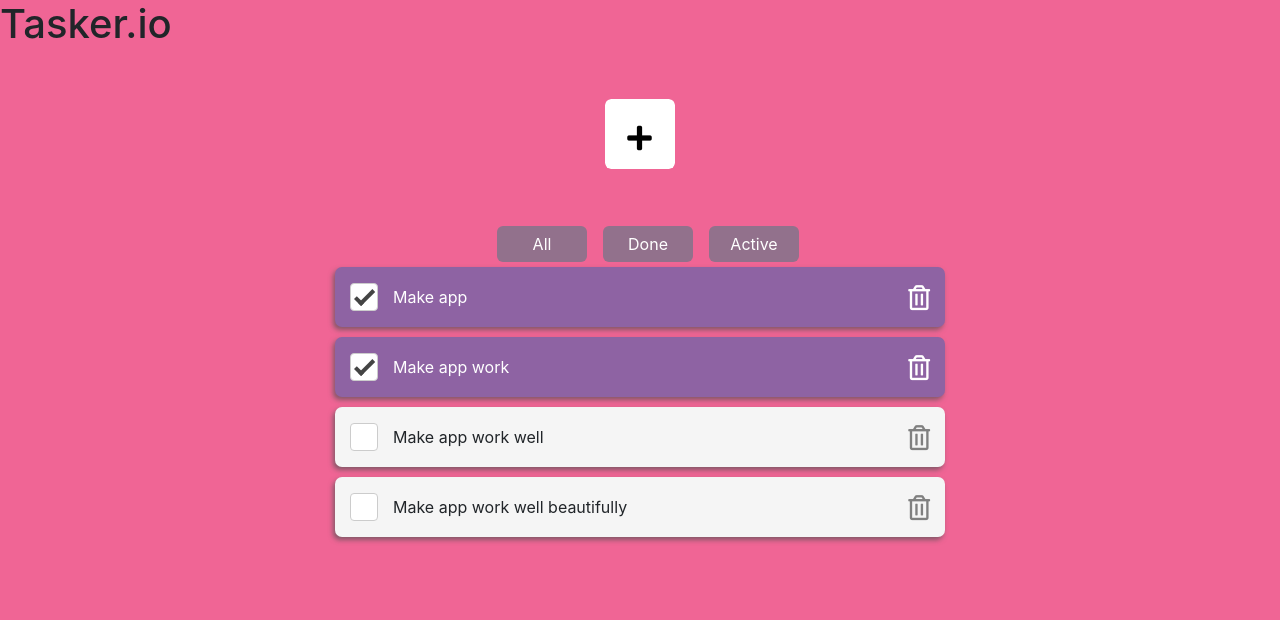
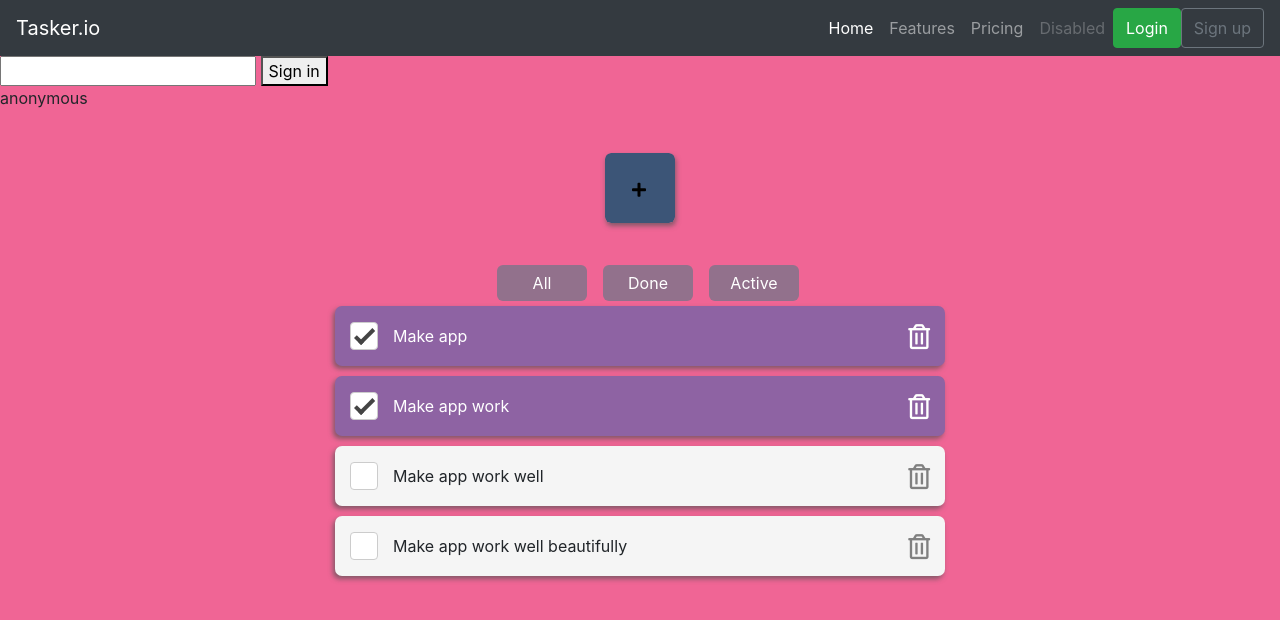
Before and after one commit to fitoskalante/TaskerApp, a plain HTML site: page index.html in a window 1280 px wide. Drawn offline with nearby package versions, Linux system fonts and the light colour scheme.

Commit message:
intital commit

```diff
--- a/css/styles.css
+++ b/css/styles.css
@@ -4,6 +4,7 @@ body {
   height: 100%;
   width: 100%;
 }
+
 .main-container {
   height: 100%;
   width: 100%;
@@ -13,24 +14,24 @@ ul {
   width: 100%;
   list-style: none;
 }
-.btn {
+.btn-filter {
   color: white;
   background-color: #92718C;
   border-radius: 6px;
   border: none;
 }
 
-.btn:active {
+.btn-filter:active {
     background-color: #693B61;
   }
 
-.btn:focus {
+.btn-filter:focus {
     background-color: #693B61;
   }
 
 .top-container {
     margin-top: 50px;
-    margin-bottom: 50px;
+    margin-bottom: 35px;
 }
 
 li {
@@ -136,6 +137,9 @@ li {
     -webkit-transition: all 0.3s ease-in-out;
     -moz-transition: all 0.3s ease-in-out;
     transition: all 0.3s ease-in-out;
+    -webkit-box-shadow: 1px 3px 5px 0px rgba(82, 82, 82, 0.69);
+    -moz-box-shadow: 1px 3px 5px 0px rgba(82, 82, 82, 0.69);
+    box-shadow: 1px 3px 5px 0px rgba(82, 82, 82, 0.69);
 }
 .search-wrapper.active .input-holder {
     border-radius: 50px;
@@ -181,6 +185,7 @@ li {
     -webkit-transform: translate(0, 10px);
     -moz-transform: translate(0, 10px);
     transform: translate(0, 10px);
+
 }
 
 .search-wrapper .input-holder .search-icon {
@@ -198,6 +203,8 @@ li {
     -webkit-transition: all 0.3s ease-in-out;
     -moz-transition: all 0.3s ease-in-out;
     transition: all 0.3s ease-in-out;
+    background-color: #3C5577;
+
 }
 .search-wrapper.active .input-holder .search-icon {
     width: 50px;
@@ -236,9 +243,8 @@ li {
 }
 
 .fa-plus {
-    font-size: 28px;
     transform: rotate(45deg);
-    /* margin-left: 2%; */
+    text-align: middle;
 
 }
 
--- a/index.html
+++ b/index.html
@@ -19,16 +19,33 @@
   </head>
 
   <body>
-     <h1>Tasker.io</h1>
-    <!-- <input id="login">
-    <button onclick="login()">Sign in</button>  -->
+        <nav class="navbar navbar-expand-lg navbar-dark bg-dark">
+                <a class="navbar-brand" href="#">Tasker.io</a>
+                <button class="navbar-toggler" type="button" data-toggle="collapse" data-target="#navbarNavAltMarkup" aria-controls="navbarNavAltMarkup" aria-expanded="false" aria-label="Toggle navigation">
+                  <span class="navbar-toggler-icon"></span>
+                </button>
+                <div class="collapse navbar-collapse" id="navbarNavAltMarkup">
+                  <div class="navbar-nav ml-auto">
+                    <a class="nav-item nav-link active" href="#">Home <span class="sr-only">(current)</span></a>
+                    <a class="nav-item nav-link" href="#">Features</a>
+                    <a class="nav-item nav-link" href="#">Pricing</a>
+                    <a class="nav-item nav-link disabled" href="#" tabindex="-1" aria-disabled="true">Disabled</a>
+                    <button class="btn btn-success"> Login</button>
+                    <button class="btn btn-outline-secondary"> Sign up</button>
+                  </div>
+                </div>
+              </nav>
+
+     <input id="login">
+     <button onclick="login()">Sign in</button>
+     <div id="username">Username</div>
     <div class="main-container container d-flex justify-content-center flex-column align-content-center align-items-center col-12 col-md-10 col-lg-6">
 
         <div class="top-container container-fluid d-flex justify-content-center">
                 <form onsubmit="submitFn(this, event);">
                         <div class="search-wrapper">
                             <div class="input-holder">
-                                <input type="text" id="todo" class="search-input" placeholder="hmmm what to do...?" />
+                                <input type="text" id="todo" class="search-input" placeholder="What to do...?" />
                                 <button class="search-icon"  onclick="searchToggle(this, event); addTodo()"><span><i class="fas fa-plus"></i></span></button>
                             </div>
                             <span class="close" onclick="searchToggle(this, event);"></span>
@@ -59,6 +76,7 @@
       integrity="sha384-JjSmVgyd0p3pXB1rRibZUAYoIIy6OrQ6VrjIEaFf/nJGzIxFDsf4x0xIM+B07jRM"
       crossorigin="anonymous"
     ></script>
+
     <script src="js/scripts.js"></script>
 
   </body>
--- a/js/scripts.js
+++ b/js/scripts.js
@@ -1,6 +1,6 @@
 const applicationState = {
   username: "anonymous",
-  todos: [{ text: "Make app", date: new Date(), isDone: true }]
+  todos: [{ text: "Make app", date: new Date(), isDone: true }, ]
 };
 
 function updateState(key, value) {
@@ -18,6 +18,11 @@ if (localStorage.length === 0) {
   localStorage.setItem("applicationState", JSON.stringify(applicationState));
 }
 
+window.onload = function() {
+  document.getElementById("username").innerHTML = getData("username");
+//   document.getElementById('data').innerHTML = getData('todos');
+};
+
 let todoList = [
   { text: "Make app", date: new Date(), isDone: true },
   { text: "Make app work", date: new Date(), isDone: true },
@@ -25,17 +30,13 @@ let todoList = [
   { text: "Make app work well beautifully", date: new Date(), isDone: false }
 ];
 
-let doneList = [];
-
-let activeList = [];
-
 function addTodo() {
   let todo = document.getElementById("todo").value;
-  console.log(todo);
   if (todo === "") {
   } else {
     todoList.push({ text: todo, date: new Date(), isDone: false });
     renderTodos(todoList);
+    // updateState("todos", todoList.todo)
     document.getElementById("todo").value = "";
   }
 }
@@ -66,24 +67,24 @@ function renderTodos(todos) {
       <i onclick=removeTodo(${i}) class="ml-auto far fa-trash-alt"></i></li>`;
     })
     .join("");
-    console.log(todos)
-    updateState('todos', todos )
+  updateState("todos", todos);
   document.getElementById("list").innerHTML = html;
 }
 
-function filterDone(todos) {
+function filterDone() {
   const doneTodoList = todoList.filter(todos => todos.isDone === true);
   renderTodos(doneTodoList);
 }
 
-function filterUndone(todos) {
+function filterUndone() {
   const undoneTodoList = todoList.filter(todos => todos.isDone === false);
   renderTodos(undoneTodoList);
 }
 
 function login() {
   let val = document.getElementById("login").value;
-  updateState("username", val)
+  updateState("username", val);
+  document.getElementById("username").innerHTML = getData("username");
   return val;
 }
 
```
